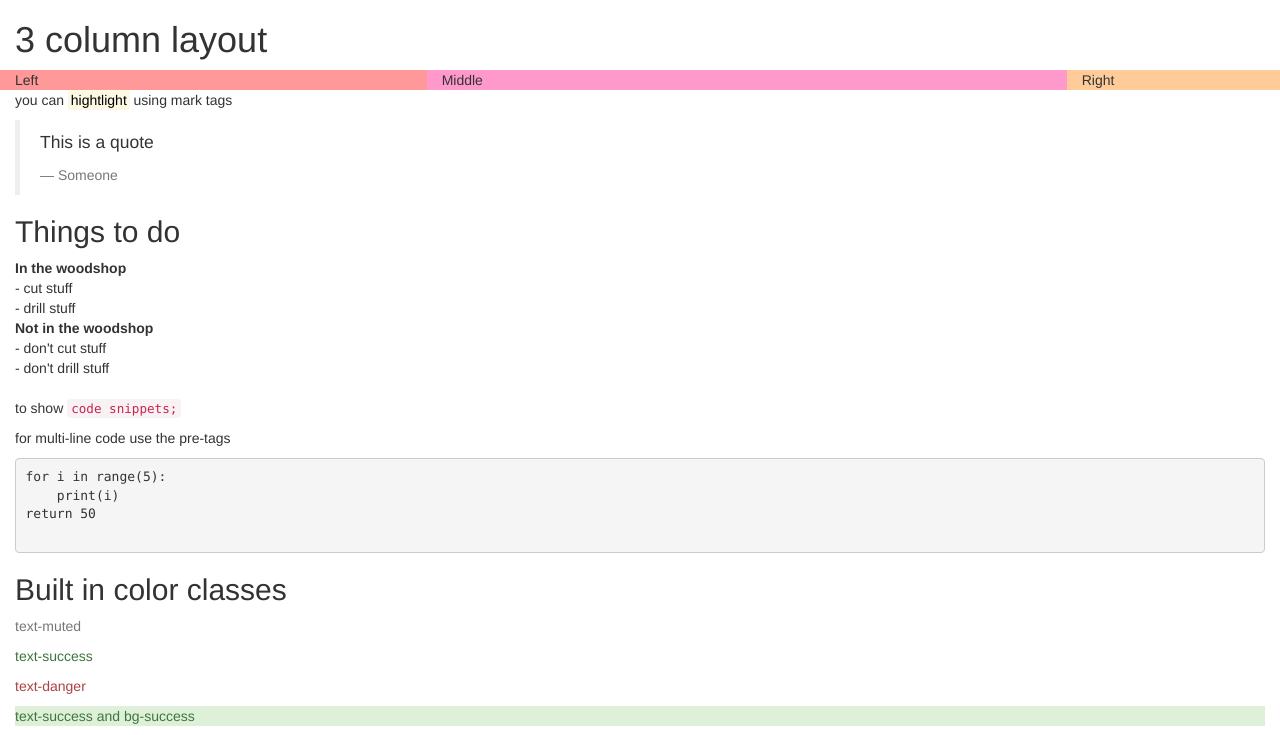
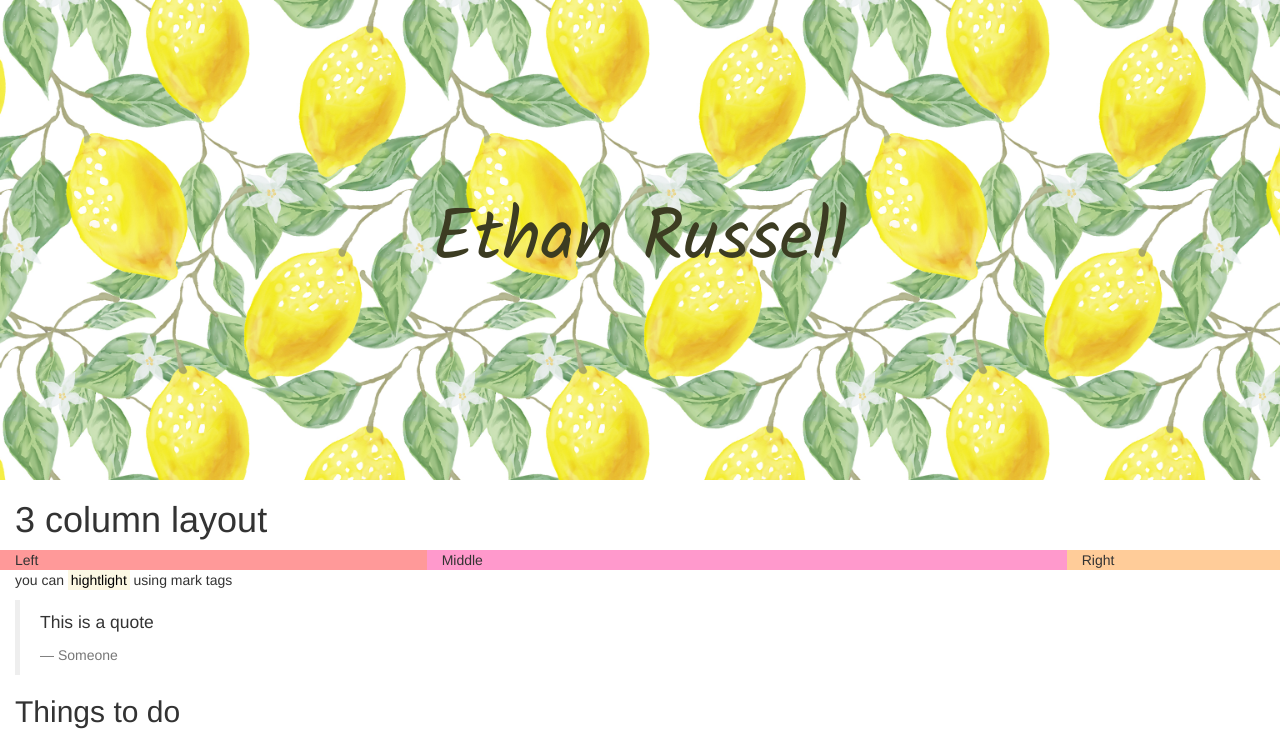
Before and after one commit to elizabethrussell/Ethan-Russell.github.io, a plain HTML site: page index.html in a window 1280 px wide. Shown: the top 735 px of the page. Drawn offline with nearby package versions, Linux system fonts and the light colour scheme.

Commit message:
more lemon

```diff
--- a/index.html
+++ b/index.html
@@ -5,10 +5,17 @@
     <meta charset="utf-8">
     <meta name="viewport" content="width=device-width, initial-scale=1">
     <link rel="stylesheet" href="http://maxcdn.bootstrapcdn.com/bootstrap/3.3.4/css/bootstrap.min.css">
+    <link rel="stylesheet" href="lemon-theming.css">
+    <link href="https://fonts.googleapis.com/css?family=Kalam" rel="stylesheet">
     <script src="https://ajax.googleapis.com/ajax/libs/jquery/1.11.3/jquery.min.js"></script>
     <script src="http://maxcdn.bootstrapcdn.com/bootstrap/3.3.4/js/bootstrap.min.js"></script>
 </head>
 <body>
+    <div class="lemon-header">
+        <h1 class="lemon-text">
+            Ethan Russell
+        </h1>
+    </div>
     <div class="container-fluid">
         <h1>3 column layout</h1>
         <div class="row">
--- /dev/null
+++ b/lemon-theming.css
@@ -0,0 +1,14 @@
+.lemon-header
+{
+	background-image: url("./images/lemonpattern.jpg");
+	background-size: 400px;
+	height: 60vh;
+}
+.lemon-text{
+	text-align: center;
+	margin: auto;
+	line-height:60vh;
+	font-family: 'Kalam', cursive;
+	font-size:72px;
+	color: #3c3c22;
+}
```
Also changed, not shown: images/lemonpattern.jpg (added), images/lemons.png (added).
